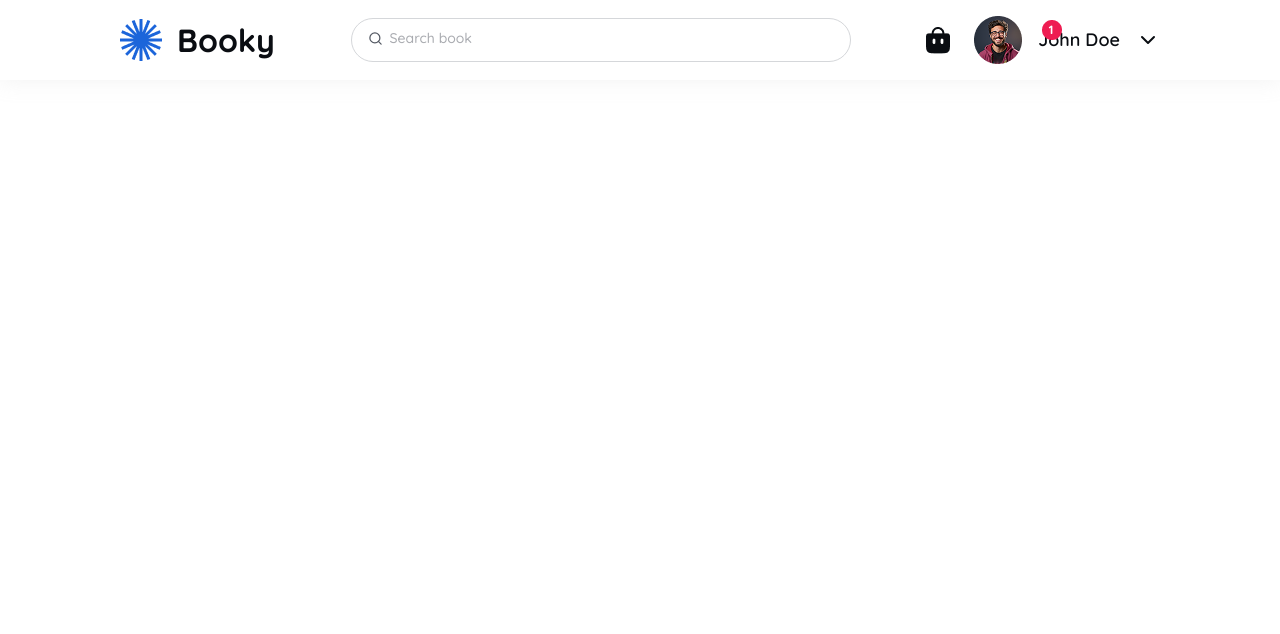
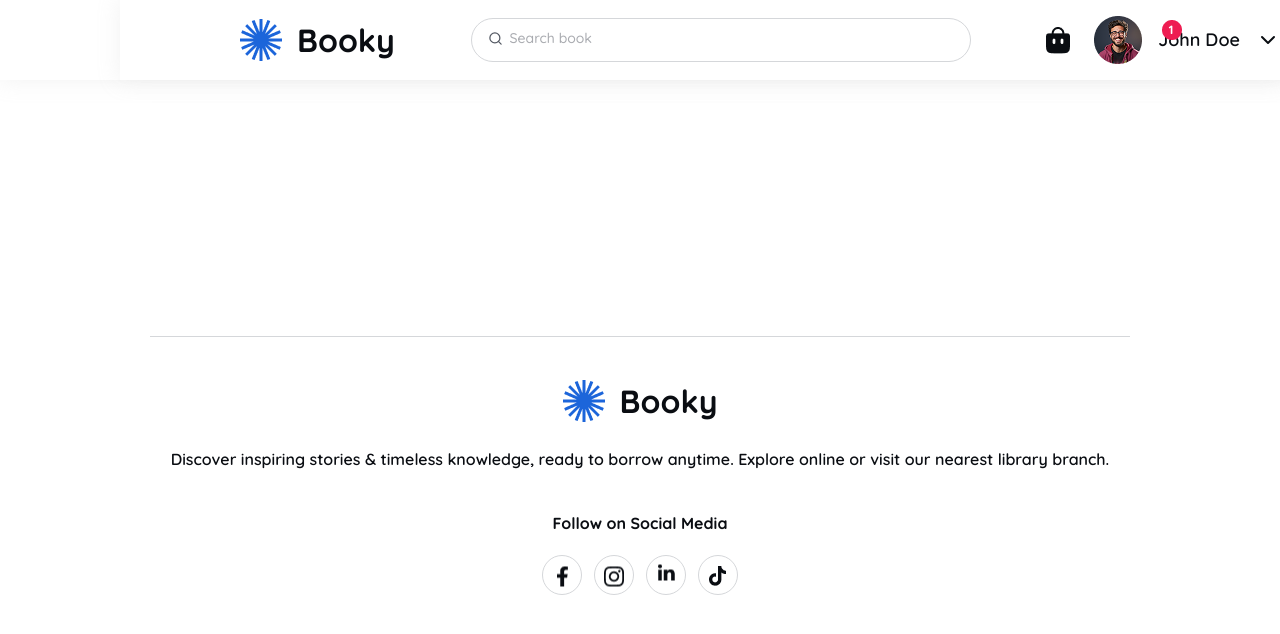
Before and after one commit to cindynufa/project-1-library-app, a React (Vite) app: page / in a window 1280 px wide. Shown: the top 634 px of the page. Built offline with nearby package versions, Linux system fonts and the light colour scheme.

Commit message:
Feat: added layout provider to put header, footer and section of every page

```diff
--- a/src/App.tsx
+++ b/src/App.tsx
@@ -6,12 +6,16 @@ import {
 } from 'react-router';
 import AppProvider from './providers/AppProvider';
 import Home from './components/pages/home';
+import LayoutProvider from './providers/LayoutProvider';
+
 
 function App() {
   const router = createBrowserRouter(
     createRoutesFromElements(
       <Route>
-        <Route index element={<Home></Home>}></Route>
+        <Route path="/" element={<LayoutProvider/>}>
+          <Route index element={<Home />}/>
+        </Route>
       </Route>
     )
   );
--- /dev/null
+++ b/src/providers/LayoutProvider.tsx
@@ -0,0 +1,16 @@
+import { Fragment } from 'react';
+import Header from '../components/container/header';
+import Footer from '../components/container/footer';
+import { Outlet } from 'react-router';
+
+export default function LayoutProvider() {
+  return (
+    <Fragment>
+      <Header />
+      <main className="flex flex-col w-full px-30 gap-12 mt-32 mb-32">
+        <Outlet></Outlet>
+      </main>
+      <Footer />
+    </Fragment>
+  );
+}
```
